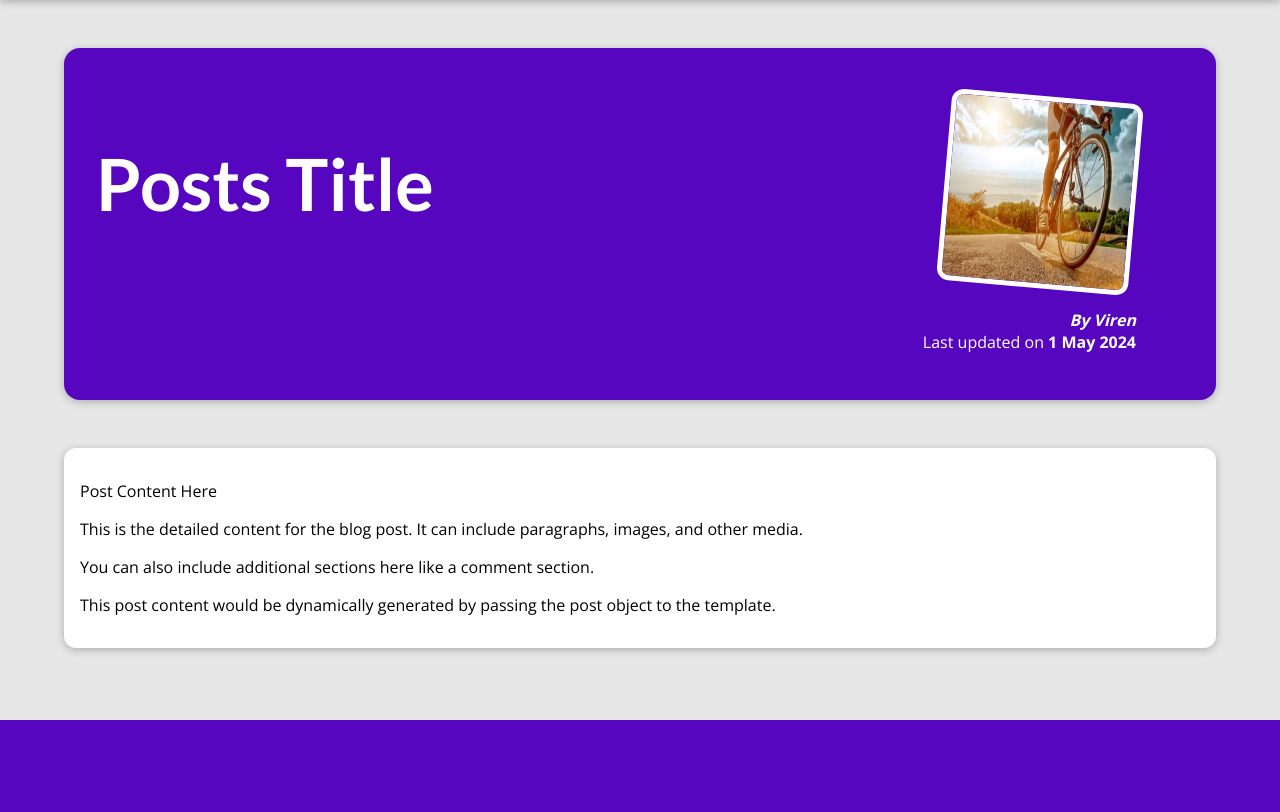
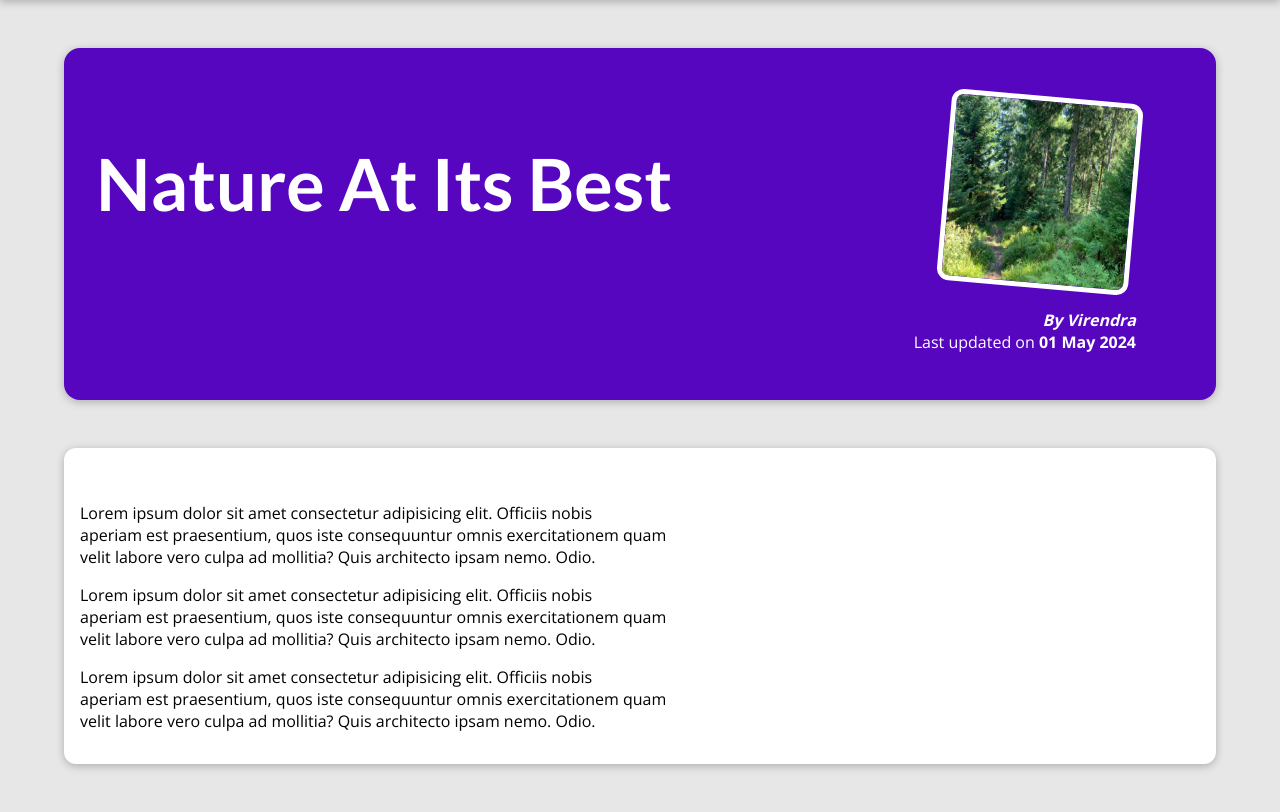
Before and after one commit to virendrapatil24/my_site, a Django app: page /posts/into-the-woods in a window 1280 px wide. Shown: the part 80-892 px from the top of the page. Before the commit the page ends 800 px from the top, so only its background shows below. Run offline with Django 4.2, Linux system fonts and the light colour scheme.

Commit message:
improved backend logic for view

```diff
--- a/blog/templates/blog/index.html
+++ b/blog/templates/blog/index.html
@@ -23,7 +23,9 @@
   <h2>My Latest Thoughts</h2>
 
   <ul>
-    {% include "blog/includes/post.html" %}
+    {% for post in posts %}
+      {% include "blog/includes/post.html" %}
+    {% endfor %}
   </ul>
 </section>
 
--- a/blog/templates/blog/post_detail.html
+++ b/blog/templates/blog/post_detail.html
@@ -2,7 +2,7 @@
 {% load static %}
 
 {% block title %}
-This Post Title
+{{ post.title }}
 {% endblock title %}
 
 {% block css_files %}
@@ -11,20 +11,17 @@ This Post Title
 
 {% block content %}
 <section id="summary">
-    <h2>Posts Title</h2>
+    <h2>{{ post.title }}</h2>
 
     <article>
-        <img src="{% static "blog/images/cycling.png" %}" alt="Post Title" />
-        <address>By Viren</address>
-        <div>Last updated on <time>1 May 2024</time> </div>
+        <img src="{% static "blog/images/"|add:post.image %}" alt="Post Title" />
+        <address>By {{ post.author }}</address>
+        <div>Last updated on <time>{{ post.date|date:"d M Y" }}</time> </div>
     </article>
 </section>
 
 <main>
-    <p>Post Content Here</p>
-    <p>This is the detailed content for the blog post. It can include paragraphs, images, and other media.</p>
-    <p>You can also include additional sections here like a comment section.</p>
-    <p>This post content would be dynamically generated by passing the post object to the template.</p>
+    <p>{{ post.content|linebreaks }}</p>
 </main>
 
 {% endblock %}
--- a/blog/views.py
+++ b/blog/views.py
@@ -1,13 +1,82 @@
 from django.shortcuts import render
+from datetime import date
+
+all_posts = [
+    {
+        "slug": "hike-in-the-mountains",
+        "image": "mountains.jpg",
+        "author": "Virendra",
+        "date": date(2023, 7, 21),
+        "title": "Mountain Hiking",
+        "excerpt": "There's nothing like the views you get when hiking in the mountains! And I wasn't even prepared for what happened whilst I was enjoying the view!",
+        "content": """
+          Lorem ipsum dolor sit amet consectetur adipisicing elit. Officiis nobis
+          aperiam est praesentium, quos iste consequuntur omnis exercitationem quam
+          velit labore vero culpa ad mollitia? Quis architecto ipsam nemo. Odio.
+
+          Lorem ipsum dolor sit amet consectetur adipisicing elit. Officiis nobis
+          aperiam est praesentium, quos iste consequuntur omnis exercitationem quam
+          velit labore vero culpa ad mollitia? Quis architecto ipsam nemo. Odio.
+
+          Lorem ipsum dolor sit amet consectetur adipisicing elit. Officiis nobis
+          aperiam est praesentium, quos iste consequuntur omnis exercitationem quam
+          velit labore vero culpa ad mollitia? Quis architecto ipsam nemo. Odio.
+        """,
+    },
+    {
+        "slug": "programming-is-fun",
+        "image": "coding.jpg",
+        "author": "Virendra",
+        "date": date(2023, 3, 10),
+        "title": "Programming Is Great!",
+        "excerpt": "Did you ever spend hours searching that one error in your code? Yep - that's what happened to me yesterday...",
+        "content": """
+          Lorem ipsum dolor sit amet consectetur adipisicing elit. Officiis nobis
+          aperiam est praesentium, quos iste consequuntur omnis exercitationem quam
+          velit labore vero culpa ad mollitia? Quis architecto ipsam nemo. Odio.
+
+          Lorem ipsum dolor sit amet consectetur adipisicing elit. Officiis nobis
+          aperiam est praesentium, quos iste consequuntur omnis exercitationem quam
+          velit labore vero culpa ad mollitia? Quis architecto ipsam nemo. Odio.
+
+          Lorem ipsum dolor sit amet consectetur adipisicing elit. Officiis nobis
+          aperiam est praesentium, quos iste consequuntur omnis exercitationem quam
+          velit labore vero culpa ad mollitia? Quis architecto ipsam nemo. Odio.
+        """,
+    },
+    {
+        "slug": "into-the-woods",
+        "image": "woods.jpg",
+        "author": "Virendra",
+        "date": date(2024, 5, 1),
+        "title": "Nature At Its Best",
+        "excerpt": "Nature is amazing! The amount of inspiration I get when walking in nature is incredible!",
+        "content": """
+          Lorem ipsum dolor sit amet consectetur adipisicing elit. Officiis nobis
+          aperiam est praesentium, quos iste consequuntur omnis exercitationem quam
+          velit labore vero culpa ad mollitia? Quis architecto ipsam nemo. Odio.
+
+          Lorem ipsum dolor sit amet consectetur adipisicing elit. Officiis nobis
+          aperiam est praesentium, quos iste consequuntur omnis exercitationem quam
+          velit labore vero culpa ad mollitia? Quis architecto ipsam nemo. Odio.
+
+          Lorem ipsum dolor sit amet consectetur adipisicing elit. Officiis nobis
+          aperiam est praesentium, quos iste consequuntur omnis exercitationem quam
+          velit labore vero culpa ad mollitia? Quis architecto ipsam nemo. Odio.
+        """,
+    },
+]
 
 
 def staring_page(request):
-    return render(request, "blog/index.html")
+    sorted_posts = sorted(all_posts, key=lambda post: post["date"], reverse=True)
+    return render(request, "blog/index.html", {"posts": sorted_posts})
 
 
 def posts(request):
-    return render(request, "blog/all_posts.html")
+    return render(request, "blog/all_posts.html", {"all_posts": all_posts})
 
 
 def post_detail(request, slug):
-    return render(request, "blog/post_detail.html")
+    identified_post = next(post for post in all_posts if post["slug"] == slug)
+    return render(request, "blog/post_detail.html", {"post": identified_post})
```
Also changed, not shown: blog/templates/blog/all_posts.html (+3 -4 lines), blog/templates/blog/includes/post.html (+4 -7 lines), templates/404.html (added, +11 -0 lines), blog/static/blog/images/coding.jpg (added), blog/static/blog/images/woods.jpg (added).
